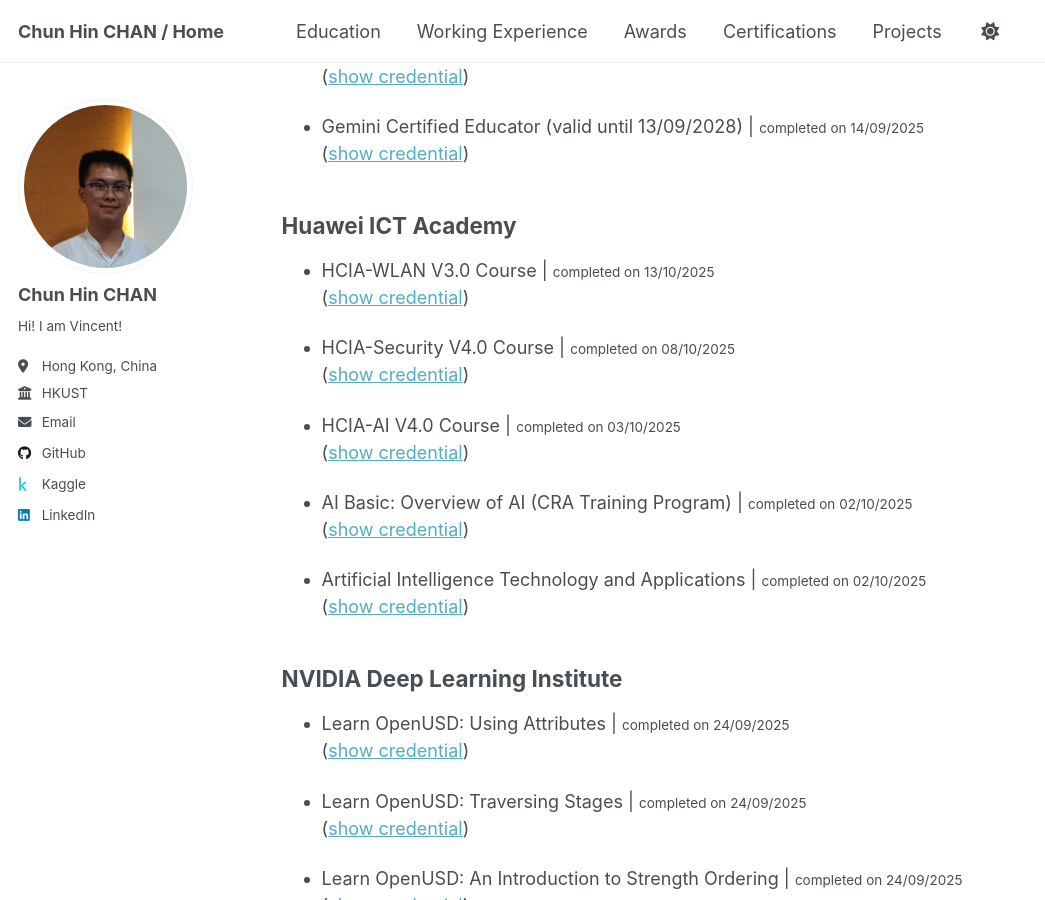
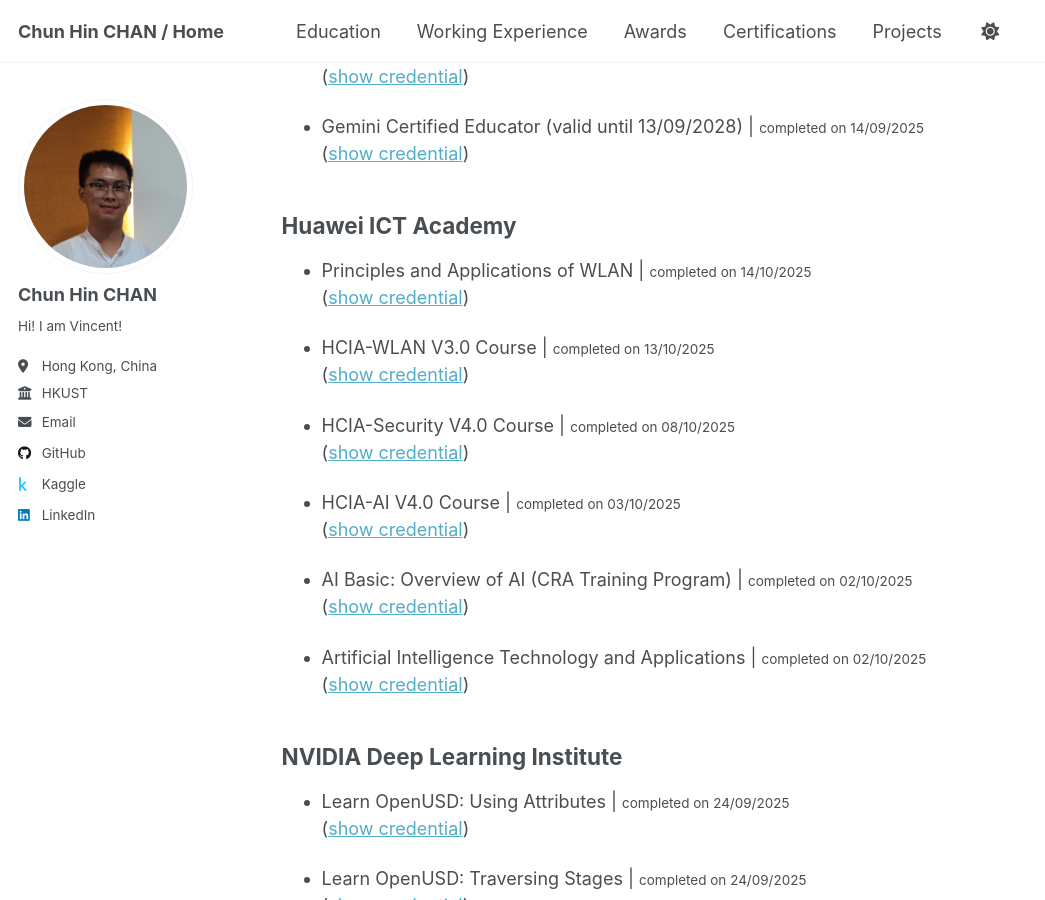
Before and after one commit to Vincent-Chan/index, a Jekyll site: the page built from _pages/certifications.md, in a window 1280 px wide and 900 px high, scrolled down 403 px. Shown: the whole window, without its empty margins (0-1045 px from the left). Built offline with Jekyll 4.4.1, drawn with Linux system fonts in a browser that asks for light colours.

Commit message:
uploaded "Principles and Applications of WLAN" certificate

```diff
--- a/_pages/certifications.md
+++ b/_pages/certifications.md
@@ -26,6 +26,9 @@ redirect_from:
 
 
 ## Huawei ICT Academy
+
+* Principles and Applications of WLAN | <small>completed on 14/10/2025</small>
+<br>([show credential](https://github.com/Vincent-Chan/Principles-and-Applications-of-WLAN/blob/main/Principles%20and%20Applications%20of%20WLAN.png))
 
 * HCIA-WLAN V3.0 Course | <small>completed on 13/10/2025</small>
 <br>([show credential](https://github.com/Vincent-Chan/HCIA-WLAN-V3.0-Course/blob/main/HCIA-WLAN%20V3.0%20Course.png))
```
